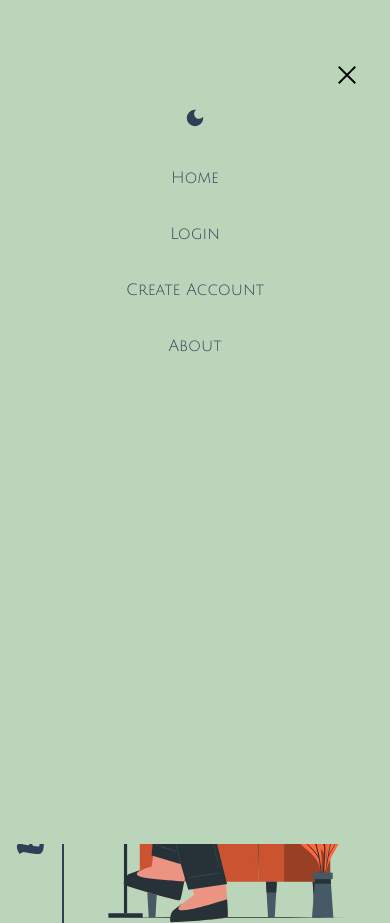
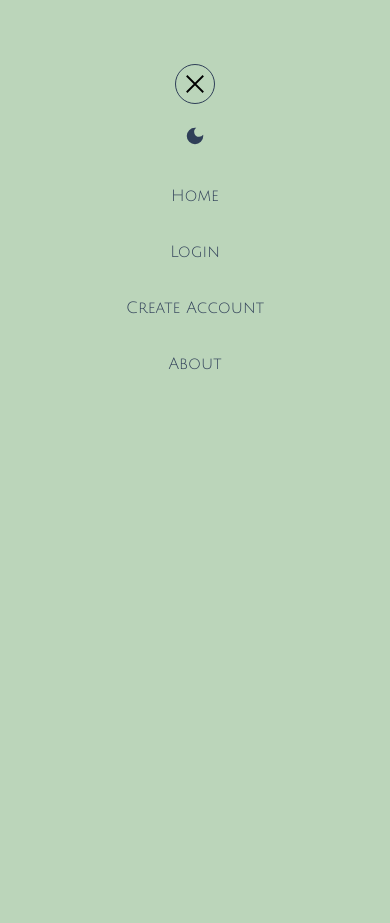
Before and after one commit to Kartish-A/nookbook, a Next.js app: page / in a window 390 px wide. Both pictures are taken after a click on the icon 311 px from the left and 56 px from the top of the page. After the commit the page ends 844 px from the top, so only its background shows below. Built offline with nearby package versions, Linux system fonts and the light colour scheme.

Commit message:
responsiveness

```diff
--- a/src/app/about/page.js
+++ b/src/app/about/page.js
@@ -26,10 +26,10 @@ export default function About() {
 
         {/* --------- SVG SECTION ----------  */}
 
-        <div className="w-1/2 dark:hidden flex justify-center items-center">
+        <div className="svg w-1/2 dark:hidden flex justify-center items-center">
           <Image priority src={MySVG} alt="Woman sitting and reading a book" />
         </div>
-        <div className="w-1/2 hidden dark:flex justify-center items-center">
+        <div className="svg w-1/2 hidden dark:flex justify-center items-center">
           <Image
             priority
             src={MySVGDark}
--- a/src/app/components/Navbar.jsx
+++ b/src/app/components/Navbar.jsx
@@ -51,7 +51,9 @@ function Navbar() {
 
         {isOpen ? (
           <div className='fixed top-0 left-0 w-full h-full bg-paleLeaf dark:bg-pickledBluewood flex flex-col justify-start items-center pt-16 z-50'>
-            <GrClose className={`${styles.text} self-end mr-8`} size={22} onClick={openMenu} />
+            <div className={`${styles.border} ${styles.borderColor} w-10 h-10 flex justify-center items-center rounded-full`}>
+            <GrClose className={`${styles.text}`} size={22} onClick={openMenu} />
+            </div>
             <ul className='h-72 flex flex-col justify-around items-center'>
               <li className="nav-item nav-link" >
                 <ThemeToggler />
--- a/src/app/create-account/page.js
+++ b/src/app/create-account/page.js
@@ -112,14 +112,14 @@ function CreateAccount() {
         </div>
 
         {/* --------- SVG SECTION ----------  */}
-        <div className="lg:w-1/2 dark:hidden md:w-1/3 flex justify-center items-center">
+        <div className="svg lg:w-1/2 dark:hidden md:w-1/3 flex justify-center items-center">
           <Image
             priority
             src={MySVG}
             alt="person loging in their account"
             />
         </div>
-        <div className="lg:w-1/2 hidden md:w-1/3 dark:flex justify-center items-center">
+        <div className="svg lg:w-1/2 hidden md:w-1/3 dark:flex justify-center items-center">
           <Image
             priority
             src={MySVGDark}
--- a/src/app/globals.css
+++ b/src/app/globals.css
@@ -11,6 +11,19 @@
   box-sizing: border-box;
   font-family: "julius Sans One", sans-serif;
   scroll-behavior: smooth;
+}
+
+.welcome {
+  @media(max-width: 640px) {
+    flex: 1;
+  }
+
+}
+
+.svg {
+  @media(max-width: 640px) {
+    display: none !important;
+  }
 }
 
 .navbar-nav {
--- a/src/app/login/page.js
+++ b/src/app/login/page.js
@@ -66,14 +66,14 @@ function login() {
         </div>
 
         {/* --------- SVG SECTION ----------  */}
-        <div className="w-1/2 dark:hidden flex justify-center items-center">
+        <div className="svg w-1/2 dark:hidden flex justify-center items-center">
           <Image
             priority
             src={MySVG}
             alt="person loging in their account"
             />
         </div>
-        <div className="w-1/2 hidden dark:flex justify-center items-center">
+        <div className="svg w-1/2 hidden dark:flex justify-center items-center">
           <Image
             priority
             src={MySVGDark}
--- a/src/app/page.js
+++ b/src/app/page.js
@@ -12,7 +12,7 @@ export default function Home() {
       <div className="h-full flex flex-col justify-between sm:flex-row px-10">
         <div className="sm:w-1/2 h-full flex flex-col justify-around">
           <p
-            className={`${styles.text} h-64 lg:text-xl leading-loose md:text-lg sm:text-xs`}
+            className={`${styles.text} welcome h-64 lg:text-xl leading-loose md:text-lg sm:text-xs`}
             style={{ whiteSpace: "pre-line" }}
           >
             {" "}
@@ -33,7 +33,7 @@ export default function Home() {
         </div>
 
         {/* --------- SVG SECTION ----------  */}
-        <div className="lg:w-1/2 md:w-1/3 dark:hidden flex justify-center">
+        <div className="svg lg:w-1/2 md:w-1/3 dark:hidden flex justify-center">
           <Image
             priority
             src={MySVG}
@@ -42,7 +42,7 @@ export default function Home() {
             alt="Woman sitting and reading a book"
           />
         </div>
-        <div className="lg:w-1/2 md:w-1/3 hidden dark:flex justify-center">
+        <div className="svg lg:w-1/2 md:w-1/3 hidden dark:flex justify-center">
           <Image
             priority
             width={400}
```
